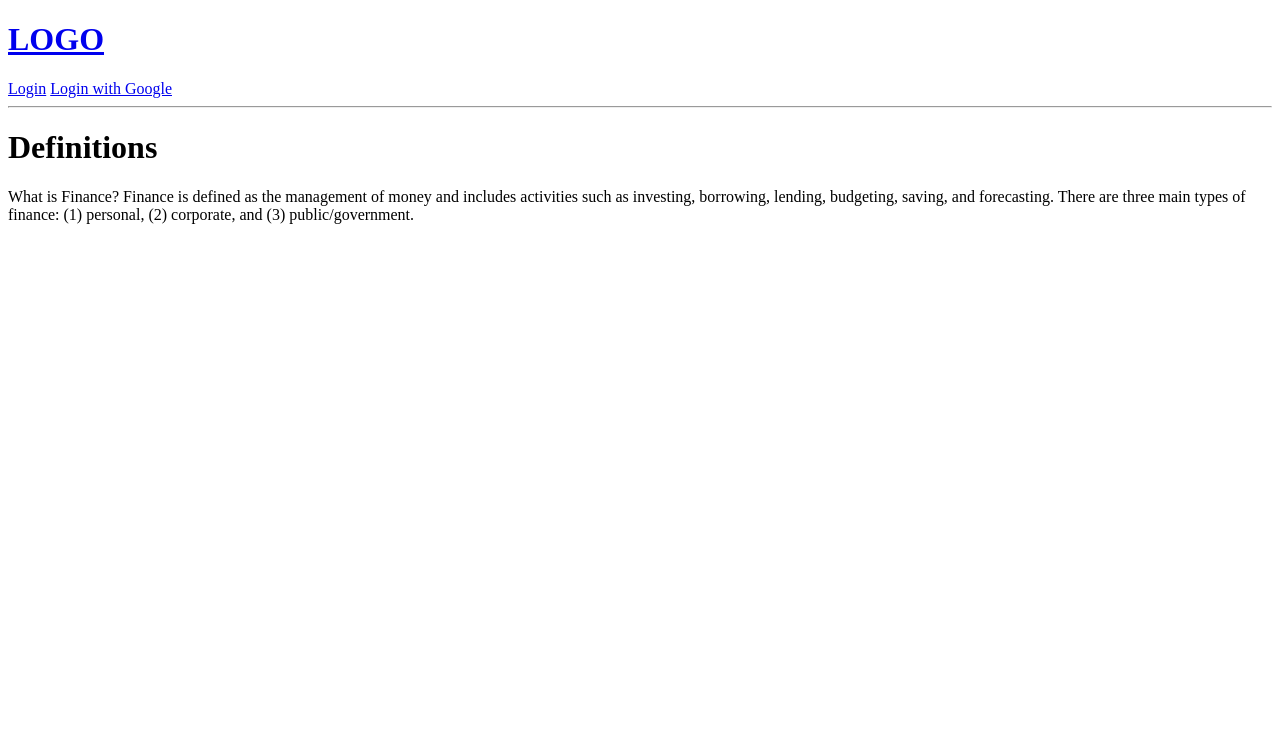
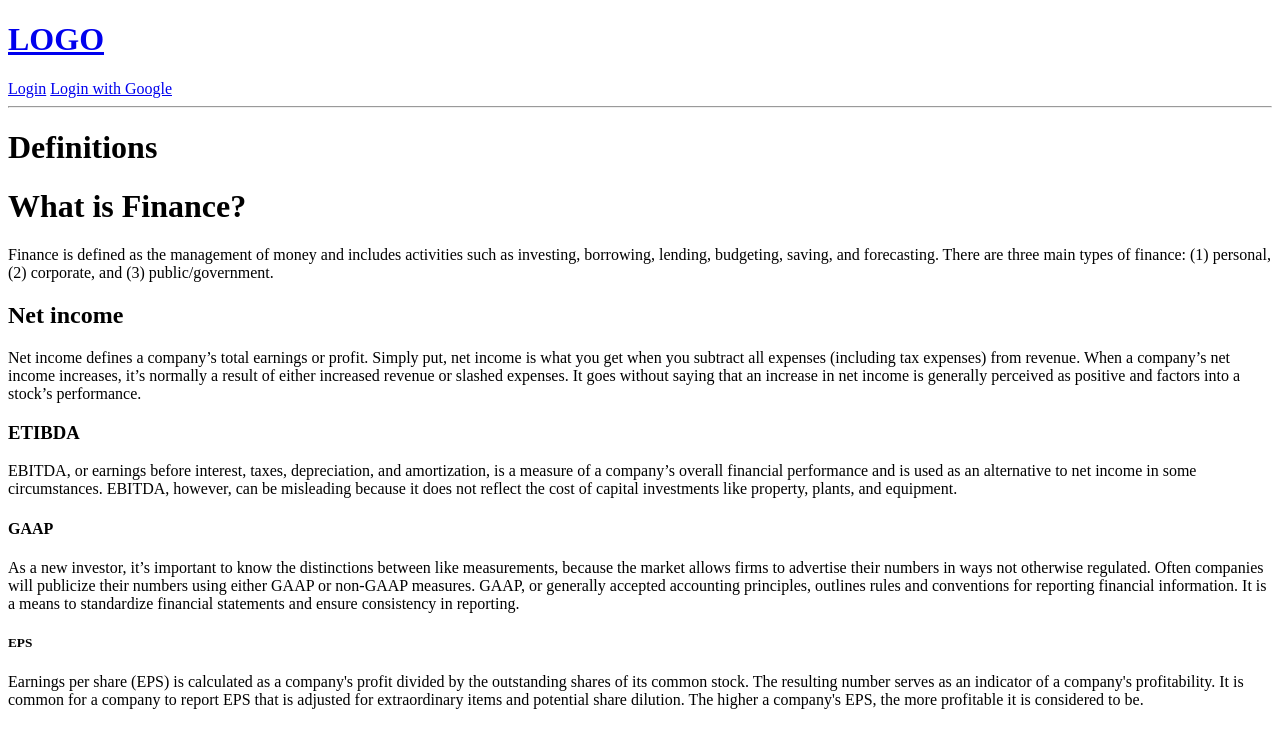
Before and after one commit to Project-Management-SCE/PM2022_TEAM_22, a Django app: page /definition/ in a window 1280 px wide. Shown: the top 748 px of the page. Run offline with Django 4.2, Linux system fonts and the light colour scheme; some libraries are stand-ins or nearby versions.

Commit message:
added more definitions edited search_results and navbar added pandas to requirements

```diff
--- a/base/templates/base/definition.html
+++ b/base/templates/base/definition.html
@@ -3,9 +3,30 @@
 <h1>Definitions</h1>
 
 <div>
- <a>What is Finance?</a>
-    <c> Finance is defined as the management of money and includes activities such as investing, borrowing, lending, budgeting, saving, and forecasting.
-     There are three main types of finance: (1) personal, (2) corporate, and (3) public/government.</c>
+ <h1>What is Finance?</h1>
+    <txt> Finance is defined as the management of money and includes activities such as investing, borrowing, lending, budgeting, saving, and forecasting.
+     There are three main types of finance: (1) personal, (2) corporate, and (3) public/government.</txt>
+
+    <h2>Net income</h2>
+    <txt>Net income defines a company’s total earnings or profit.
+        Simply put, net income is what you get when you subtract all expenses (including tax expenses) from revenue.
+        When a company’s net income increases, it’s normally a result of either increased revenue or slashed expenses.
+        It goes without saying that an increase in net income is generally perceived as positive and factors into a stock’s performance.</txt>
+
+    <h3>ETIBDA</h3>
+    <txt>EBITDA, or earnings before interest, taxes, depreciation, and amortization, is a measure of a company’s overall financial performance and is used as an alternative to net income in some circumstances.
+        EBITDA, however, can be misleading because it does not reflect the cost of capital investments like property, plants, and equipment.</txt>
+
+    <h4>GAAP</h4>
+    <txt>As a new investor, it’s important to know the distinctions between like measurements, because the market allows firms to advertise their numbers in ways not otherwise regulated.
+        Often companies will publicize their numbers using either GAAP or non-GAAP measures. GAAP, or generally accepted accounting principles,
+        outlines rules and conventions for reporting financial information. It is a means to standardize financial statements and ensure consistency in reporting.</txt>
+
+    <h5>EPS</h5>
+    <txt> Earnings per share (EPS) is calculated as a company's profit divided by the outstanding shares of its common stock.
+        The resulting number serves as an indicator of a company's profitability.
+        It is common for a company to report EPS that is adjusted for extraordinary items and potential share dilution.
+        The higher a company's EPS, the more profitable it is considered to be.</txt>
 </div>
 
 {% endblock%}
--- a/base/templates/base/room.html
+++ b/base/templates/base/room.html
@@ -1,5 +1,5 @@
 {% extends 'main.html' %}
+{% block content %}
 
-{% block content %}
 <h1>{{room.name}}</h1>
-{% endblock%}
+{% endblock %}
--- a/base/views.py
+++ b/base/views.py
@@ -1,3 +1,4 @@
+import yahoo_finance
 from django.forms import forms
 from django.shortcuts import redirect, render
 from django.contrib.auth.decorators import login_required
@@ -6,7 +7,8 @@ from django.contrib import messages
 from django.contrib.auth import authenticate, login, logout
 from django.contrib.auth.forms import UserCreationForm, PasswordChangeForm, UserChangeForm
 from django.contrib.auth import update_session_auth_hash
-from yahoo_finance import Share
+import yfinance as yf
+import pandas_datareader as pdr
 
 
 # Create your views here.
@@ -82,10 +84,11 @@ def change_username(request):
         new_username = request.POST.get("username")
         print(new_username)
         if User.objects.filter(username=new_username).exists():
-            raise forms.ValidationError(u'Username "%s" is not available.' % new_username)
+            messages.error(request, "Username already exists.")
+            return render(request,"base/change_username.html",{})
+
         else:
             user = User.objects.get(username=request.user.username)
-            print(user)
             user.username = new_username
             user.save()
 
@@ -99,12 +102,15 @@ def definition(request):
 
 def search_results(request):
     if request.method == "POST":
-        query = request.POST.get()
-        return render(request, 'base/search_results', {})
-    # yahoo = Share('YHOO')
-    # context = {"query":query ,"price":yahoo.get_price()}
+        q = request.POST.get("query")
+
+        msft = yf.Ticker("MSFT")
+        c = msft.get_balancesheet()
+        tcn= c.to_html('write_stock.html')
+        context = {"query":q ,"Stock": tcn}
+        return render(request, 'base/search_results.html', context)
     else:
-        return render(request, 'base/home.html', {})
+        return render(request, 'base/search_results.html')
 
 
 def home(request):
--- a/requirements.txt
+++ b/requirements.txt
@@ -26,3 +26,4 @@ tomli==2.0.1
 tzdata==2021.5
 urllib3==1.26.9
 virtualenv==20.13.0
+pandas-datareader==0.10.0
--- a/templates/navbar.html
+++ b/templates/navbar.html
@@ -10,9 +10,10 @@
 
 <form method="POST" action="{%url 'search_results' %}" >
   {% csrf_token %}
-  <input  type="search" placeholder="Search stocks..." name = "query">
+  <input  type= "text" placeholder="Search stocks..." name = "query">
   <button type="submit">Search</button>
 </form>
+
 <a href="{% url 'logout' %}">Logout</a>
 <a href="{% url 'change_password' %}">Change Password</a>
 <a href="{% url 'change_username' %}">Change Username</a>
```
Also changed, not shown: base/templates/base/search_results.html (+7 -2 lines).
